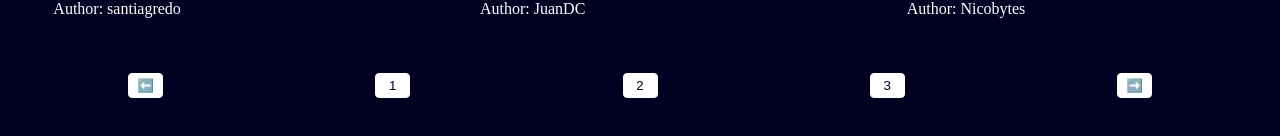
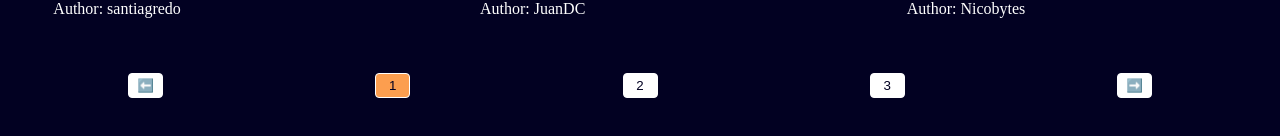
Before and after one commit to santiagredo/BlogSite, a React (Vite) app: page /#/ in a window 1280 px wide. Shown: the part 698-834 px from the top of the page. Built offline with nearby package versions, Linux system fonts and the light colour scheme.

Commit message:
Updated pagination buttons, now each button changes color depending on current page

```diff
--- a/src/HomePage.css
+++ b/src/HomePage.css
@@ -43,6 +43,10 @@
     color: var(--blue);
 }
 
+.pages_button:disabled {
+    background-color: var(--brown);
+}
+
 
 
 
```
